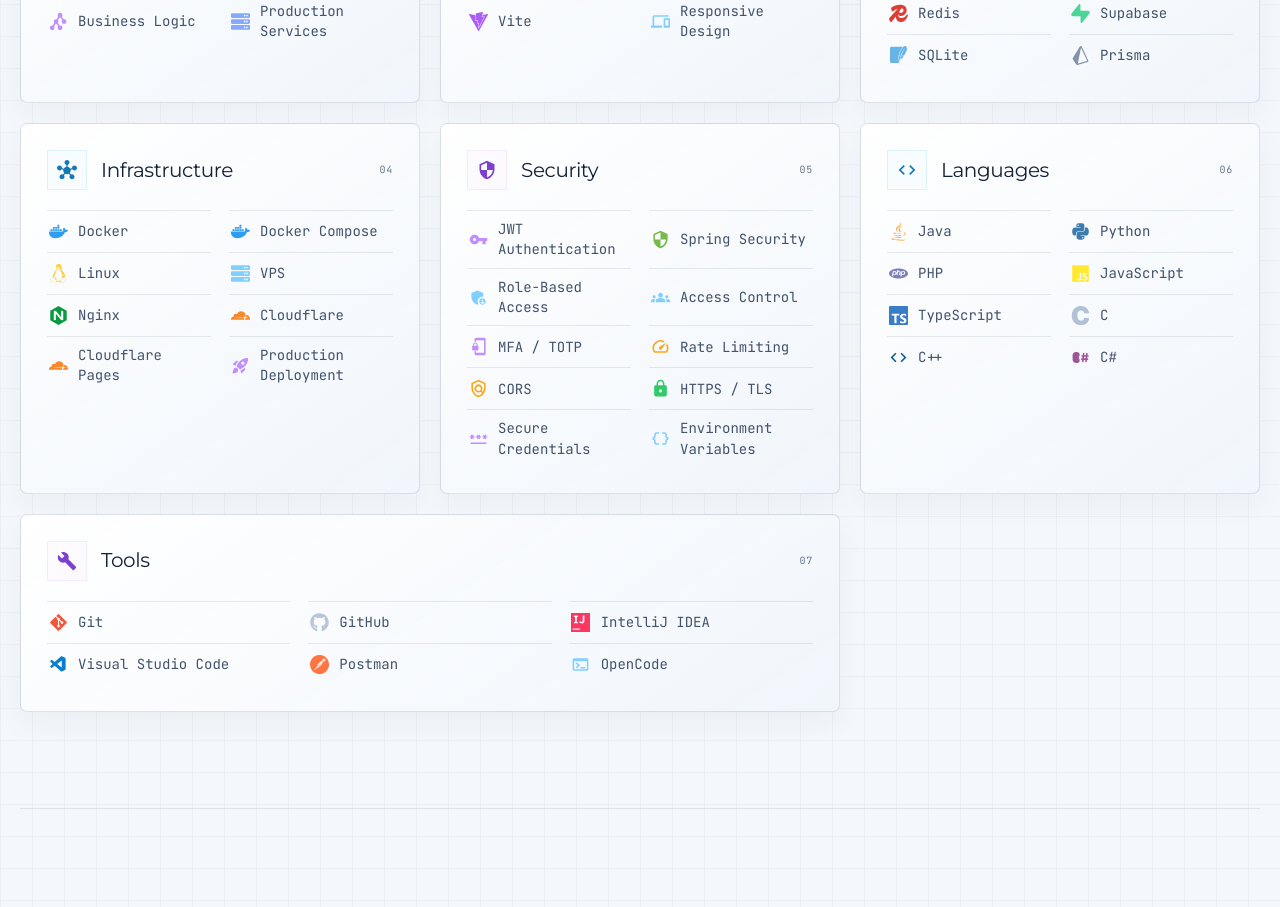
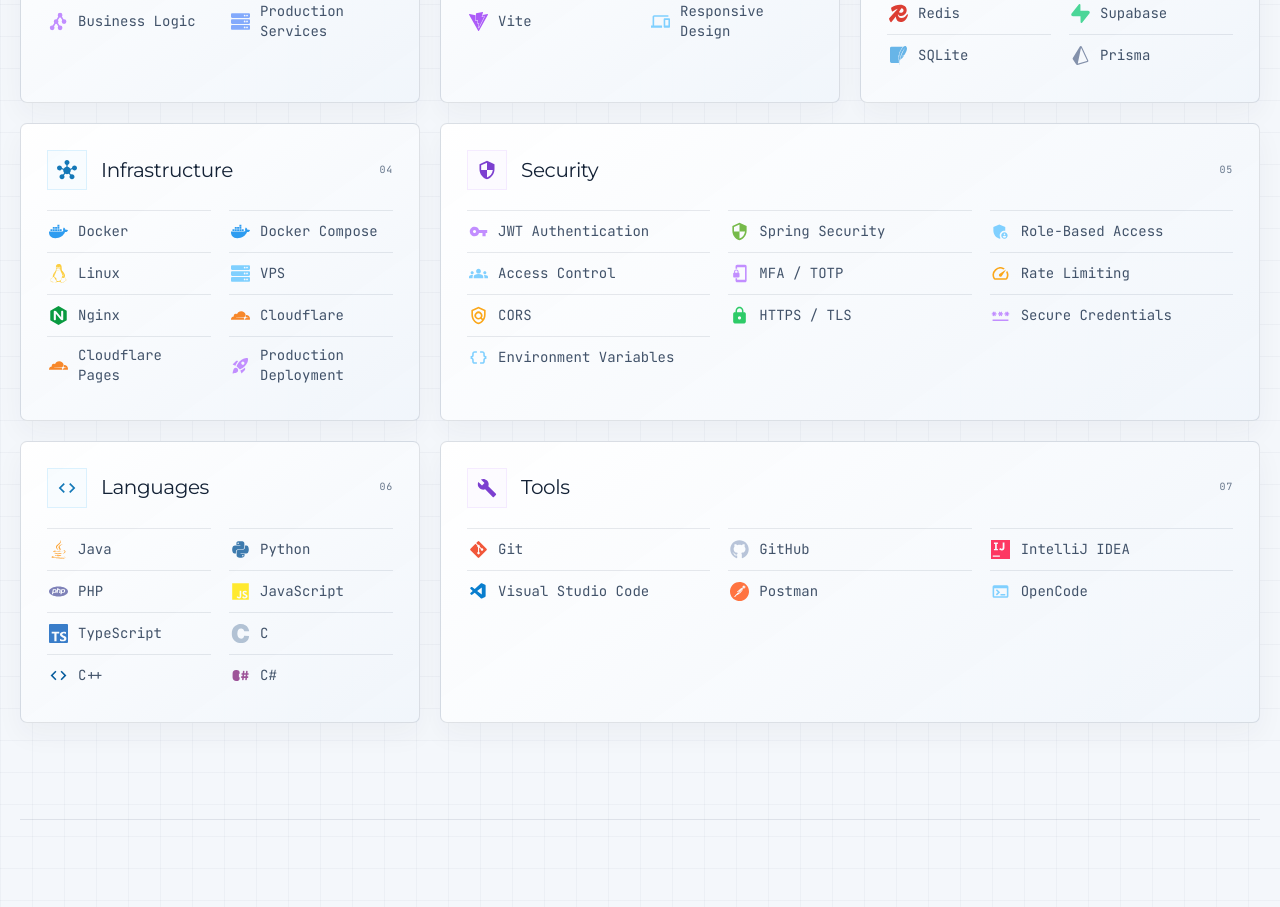
Before and after one commit to brielmarca/gabriel-marca-portfolio, a Next.js app: page / in a window 1280 px wide. Shown: the part 1980-2887 px from the top of the page. Built offline with nearby package versions, Linux system fonts and the light colour scheme; no server answers.

Commit message:
style: balance skill cards across desktop rows

```diff
--- a/src/app/enhancements.css
+++ b/src/app/enhancements.css
@@ -104,10 +104,12 @@
 }
 
 @media (min-width: 1100px) {
+  .enhanced-skills-grid .enhanced-skill-card:nth-child(5),
   .enhanced-skills-grid .enhanced-skill-card.is-wide {
     grid-column: span 2;
   }
 
+  .enhanced-skills-grid .enhanced-skill-card:nth-child(5) ul,
   .enhanced-skills-grid .enhanced-skill-card.is-wide ul {
     grid-template-columns: repeat(3, minmax(0, 1fr));
   }
```
